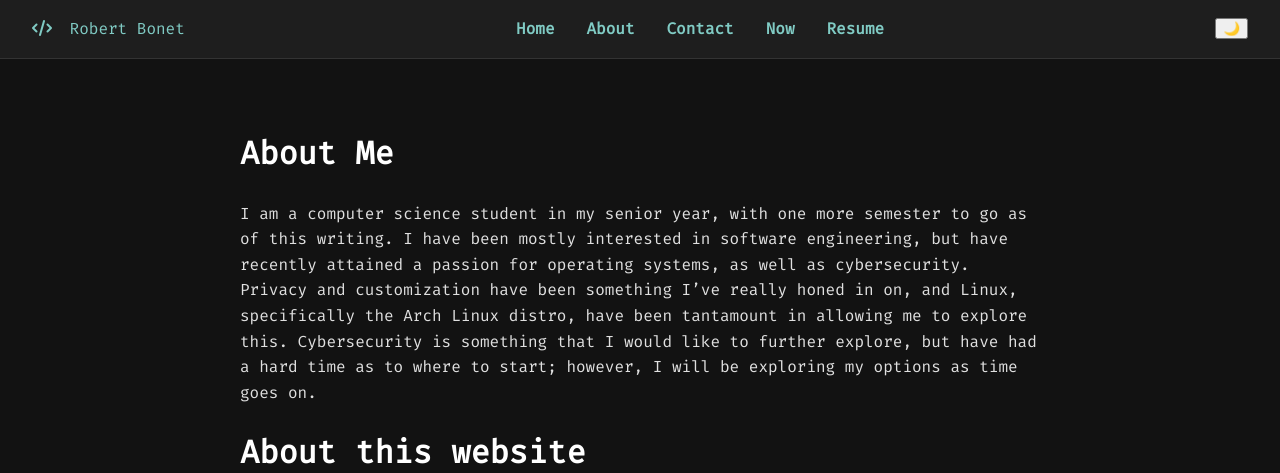
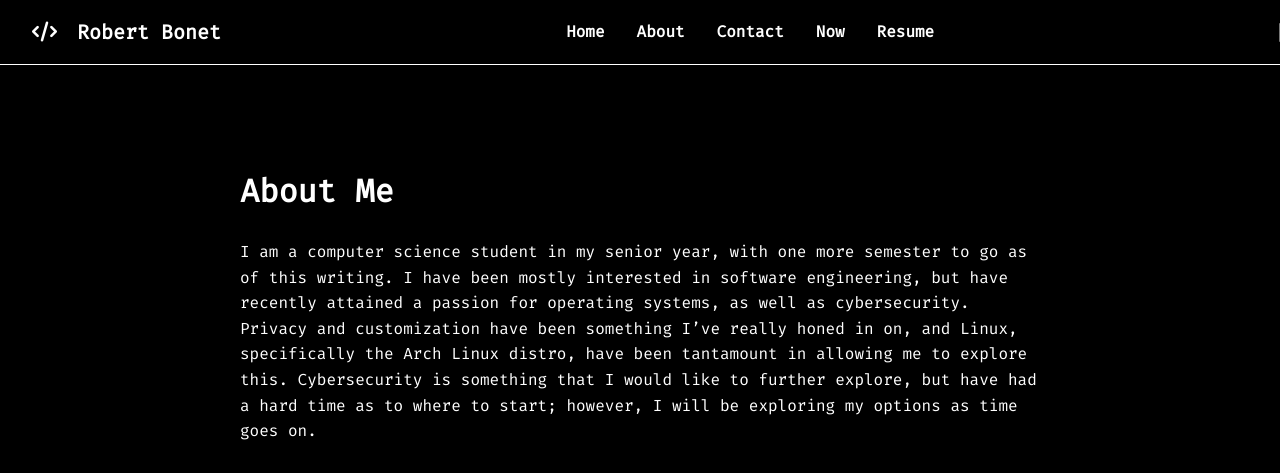
Before and after one commit to vincentbonet/personalwebsite, a Jekyll site: the page built from mysite/pages/about.markdown, in a window 1280 px wide and 1366 px high. Shown: the top 473 px of the window. Built offline with Jekyll 4.4.1, drawn with Linux system fonts in a browser that asks for light colours; some of the changed text lies outside the part shown.

Commit message:
Update README, styles, and scripts: enhance documentation, adjust CSS variables, and update JavaScript for improved functionality

```diff
--- a/mysite/_config.yml
+++ b/mysite/_config.yml
@@ -16,6 +16,7 @@
       layout: null
 sass:
   sass_dir: assets/css
+  style: compressed
 # Exclude from processing.
 # The following items will not be processed, by default.
 # Any item listed under the `exclude:` key here will be automatically added to
--- a/mysite/_layouts/default.html
+++ b/mysite/_layouts/default.html
@@ -8,7 +8,7 @@
   <link rel="stylesheet" href="https://cdnjs.cloudflare.com/ajax/libs/font-awesome/6.5.0/css/all.min.css" />
   <link rel="stylesheet" href="{{ '/assets/css/main.css' | relative_url }}" />
   <script src="{{ '/assets/js/gsap.min.js' | relative_url }}"></script>
-  <script src="{{ '/assets/js/barba.min.js' | relative_url }}"></script>
+  <script src="{{ '/assets/js/barba.umd.js' | relative_url }}"></script>
   <script src="{{ '/assets/js/main.js' | relative_url }}"></script>
 </head>
 <body>
--- a/mysite/assets/css/main.scss
+++ b/mysite/assets/css/main.scss
@@ -1,21 +1,13 @@
 ---
 ---
+
 :root {
-  --bg: #121212;
-  --text: #e0e0e0;
-  --accent: #80cbc4;
-  --navbar: #1e1e1e;
-  --border: #333;
+  --bg: #000;
+  --text: #fff;
+  --accent: #fff;
+  --navbar: #000;
+  --border: #fff;
   --heading: #fff;
-}
-
-[data-theme="light"] {
-  --bg: #f5f5f5;
-  --text: #222;
-  --accent: #00796b;
-  --navbar: #fff;
-  --border: #ccc;
-  --heading: #222;
 }
 
 body {
@@ -26,7 +18,6 @@
   font-family: 'Fira Code', monospace;
   line-height: 1.6;
   scroll-behavior: smooth;
-  transition: background 0.3s, color 0.3s;
 }
 
 a {
@@ -37,6 +28,10 @@
   text-decoration: underline;
 }
 
+h1, h2, h3 {
+  color: var(--heading);
+}
+
 .navbar {
   display: flex;
   justify-content: space-between;
@@ -45,25 +40,31 @@
   padding: 1rem 2rem;
   position: sticky;
   top: 0;
+  width: 100%;
   z-index: 1000;
   border-bottom: 1px solid var(--border);
 }
 
-.nav-links {
-  list-style: none;
+.navbar .brand {
+  font-weight: bold;
+  font-size: 1.25rem;
+}
+
+.navbar .nav-links {
   display: flex;
   gap: 2rem;
+  list-style: none;
+  margin: 0;
   padding: 0;
-  margin: 0;
 }
 
-.nav-links li a {
+.navbar .nav-links li a {
   font-weight: 600;
 }
 
 .container {
   max-width: 800px;
-  margin: 2rem auto;
+  margin: 4rem auto;
   padding: 1rem;
 }
 
@@ -71,13 +72,14 @@
   text-align: center;
 }
 
-h1, h2, h3 {
-  color: var(--heading);
-}
-
 .fa-code {
   margin-right: 0.5rem;
   color: var(--accent);
+}
+
+.contact-center {
+  text-align: center;
+  margin-top: 2rem;
 }
 
 .contact-form {
@@ -86,14 +88,14 @@
   padding: 1.5rem;
   border: 1px solid var(--border);
   border-radius: 0.5rem;
-  background-color: rgba(255, 255, 255, 0.02);
-  box-shadow: 0 2px 6px rgba(0, 0, 0, 0.1);
-  backdrop-filter: blur(4px);
+  background-color: var(--bg);
+}
 
-  .form-group {
+.contact-form .form-group {
   margin-bottom: 1.2rem;
+}
 
-    label {
+.contact-form .form-group label {
   display: block;
   margin-bottom: 0.4rem;
   font-weight: 500;
@@ -101,61 +103,53 @@
   color: var(--text);
 }
 
-    input,
-    textarea {
+.contact-form .form-group input,
+.contact-form .form-group textarea {
   width: 100%;
   box-sizing: border-box;
   padding: 0.75rem 1rem;
-      border: 1px solid #444;
+  border: 1px solid var(--border);
   border-radius: 0.375rem;
   font-size: 1rem;
-      background: #1a1a1a;
+  background: #000;
   color: #fff;
-      transition: border-color 0.3s ease, background 0.3s ease;
+}
 
-      &:focus {
+.contact-form .form-group input:focus,
+.contact-form .form-group textarea:focus {
   border-color: var(--accent);
   outline: none;
-        background: #222;
-      }
-    }
+  background: #111;
 }
 
-  button {
+.contact-form button {
   display: inline-block;
   padding: 0.6rem 1.4rem;
   font-size: 1rem;
   font-weight: 500;
   color: #fff;
-    background-color: #333;
-    border: none;
+  background-color: #000;
+  border: 1px solid var(--border);
   border-radius: 0.375rem;
   cursor: pointer;
-    transition: background-color 0.3s ease;
+}
 
-    &:hover {
-      background-color: var(--accent);
-      color: #121212;
-    }
-  }
+.contact-form button:hover {
+  background-color: #fff;
+  color: #000;
 }
 
 .contact-links {
   margin-top: 2rem;
   text-align: center;
+}
 
-  a {
+.contact-links a {
   color: var(--accent);
   font-weight: 500;
   margin: 0 0.5rem;
+}
 
-    &:hover {
+.contact-links a:hover {
   text-decoration: underline;
 }
-  }
-}
-
-@keyframes fadeIn {
-  from { opacity: 0; transform: translateY(20px); }
-  to { opacity: 1; transform: translateY(0); }
-}
--- a/mysite/assets/js/main.js
+++ /dev/null
@@ -1,32 +0,0 @@
-document.addEventListener("DOMContentLoaded", () => {
-  gsap.from(".container", {
-    opacity: 0,
-    y: 50,
-    duration: 1.2,
-    ease: "power3.out"
-  });
-
-  gsap.from(".navbar", {
-    y: -80,
-    duration: 0.8,
-    ease: "power2.out"
-  });
-
-  barba.init({
-    transitions: [{
-      name: 'fade',
-      leave(data) {
-        return gsap.to(data.current.container, {
-          opacity: 0,
-          duration: 0.5
-        });
-      },
-      enter(data) {
-        return gsap.from(data.next.container, {
-          opacity: 0,
-          duration: 0.5
-        });
-      }
-    }]
-  });
-});
--- a/mysite/pages/about.markdown
+++ b/mysite/pages/about.markdown
@@ -8,12 +8,23 @@
 
 I am a computer science student in my senior year, with one more semester to go as of this writing. I have been mostly interested in software engineering, but have recently attained a passion for operating systems, as well as cybersecurity. Privacy and customization have been something I've really honed in on, and Linux, specifically the Arch Linux distro, have been tantamount in allowing me to explore this. Cybersecurity is something that I would like to further explore, but have had a hard time as to where to start; however, I will be exploring my options as time goes on.
 
+# GitHub Stats
+
+<div align="center">
+
+<table>
+    <tr>
+        <td align="center">
+            <img src="https://github-readme-stats.vercel.app/api?username=vincentbonet&show_icons=true&theme=dark&hide_border=true" alt="Vincent's GitHub Stats" />
+        </td>
+        <td align="center">
+            <img src="https://github-readme-stats.vercel.app/api/top-langs/?username=vincentbonet&layout=compact&theme=dark&hide_border=true" alt="Top Languages" />
+        </td>
+    </tr>
+</table>
+
+</div>
+
 # About this website
 
 I built this website using [Jekyll](https://jekyllrb.com/), a static site generator written in Ruby. The reason I chose Jekyll was how simple and straightforward it is to input necessary information, and how easy it is for anyone to access what they need to.
-
-# Github Stats
-
-<img src="https://github-readme-stats.vercel.app/api?username=vincentbonet&show_icons=true&theme=dark&hide_border=true" alt="Vincent's GitHub Stats" />
-
-<img src="https://github-readme-stats.vercel.app/api/top-langs/?username=vincentbonet&layout=compact&theme=dark&hide_border=true" alt="Top Languages" />
--- a/mysite/pages/now.markdown
+++ b/mysite/pages/now.markdown
@@ -10,4 +10,4 @@
 
 ## Creating
 - This website
-- Rust CLI tool to organize my files and notes.
+- Rust CLI audio visualization tool, building on cava
```
Also changed, not shown: README.md (deleted). Lines whose indentation alone changed are shown as unchanged.
